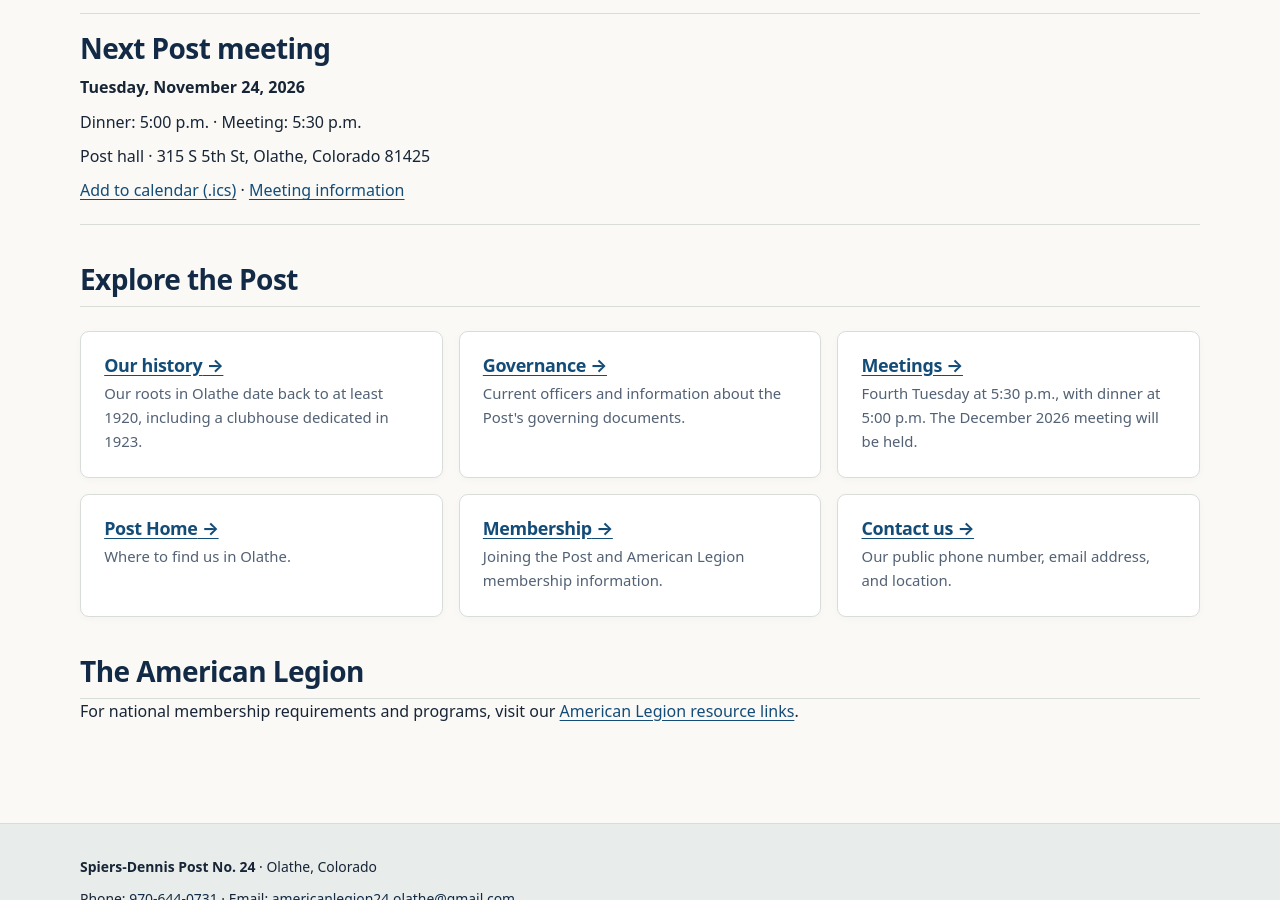
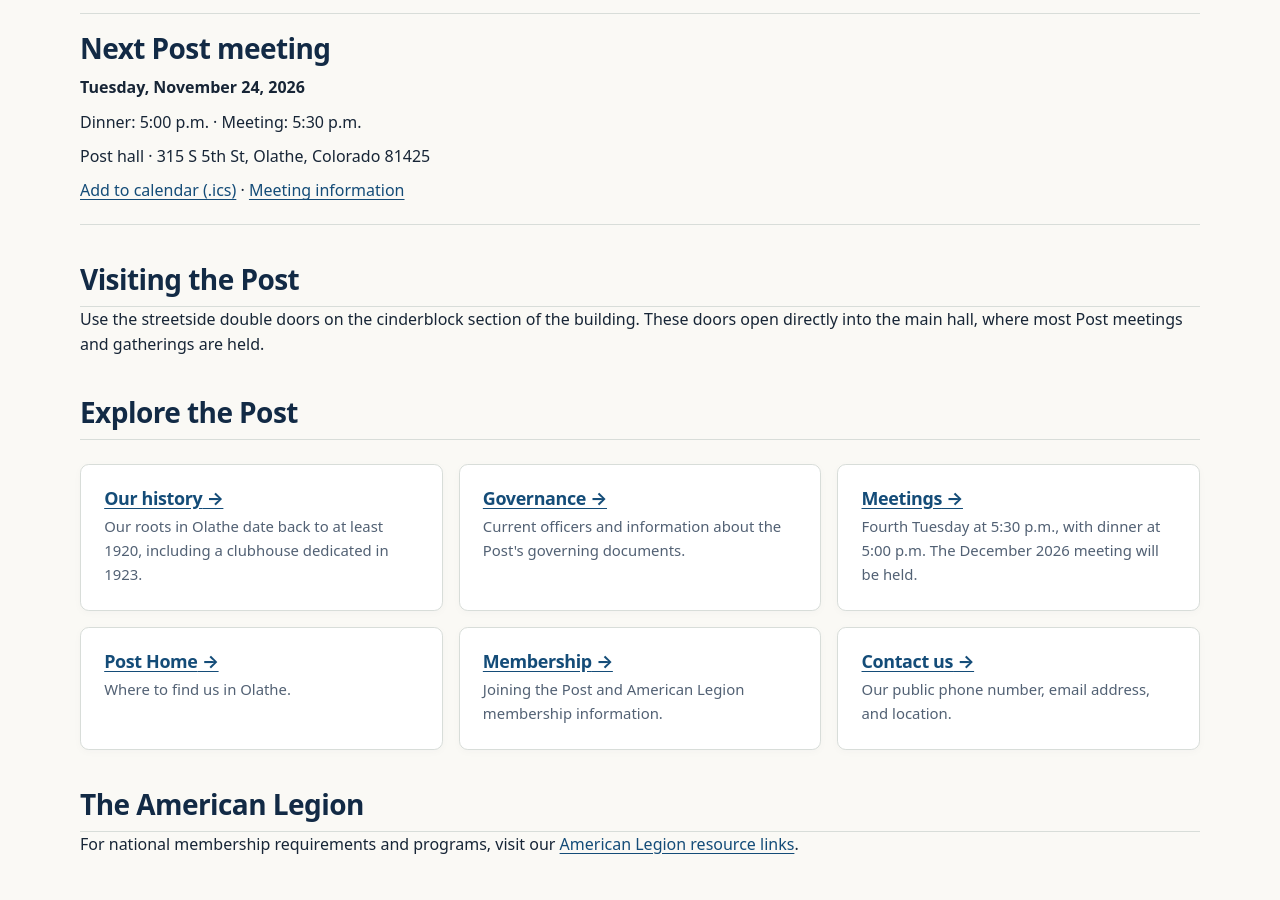
Before and after one commit to SPIERS-DENNIS-POST/spiers-dennis-post.github.io, a Jekyll site: the page built from index.md, in a window 1280 px wide and 900 px high, scrolled down 1110 px. Built offline with Jekyll 4.4.1, drawn with Linux system fonts in a browser that asks for light colours.

Commit message:
Add visitor entrance directions to Main page

```diff
--- a/index.md
+++ b/index.md
@@ -2,6 +2,7 @@
 title: Main
 description: Visit or contact Spiers-Dennis American Legion Post No. 24 in Olathe, Colorado. Learn about our officers, history, and membership.
 permalink: /
+provenance_ids: [post-visitor-entrance-2026-11-10]
 ---
 <section class="hero">
 <p class="eyebrow">American Legion Post 24</p>
@@ -34,6 +35,10 @@
 <p><a href="{{ '/donate/' | relative_url }}">Learn how to support Post 24</a></p>
 </section>
 {% include next-meeting.html %}
+<section aria-labelledby="visiting-post">
+<div class="section-head"><h2 id="visiting-post">Visiting the Post</h2></div>
+<p>Use the streetside double doors on the cinderblock section of the building. These doors open directly into the main hall, where most Post meetings and gatherings are held.</p>
+</section>
 <section aria-labelledby="post-information">
 <div class="section-head"><h2 id="post-information">Explore the Post</h2></div>
 <div class="grid">
```
